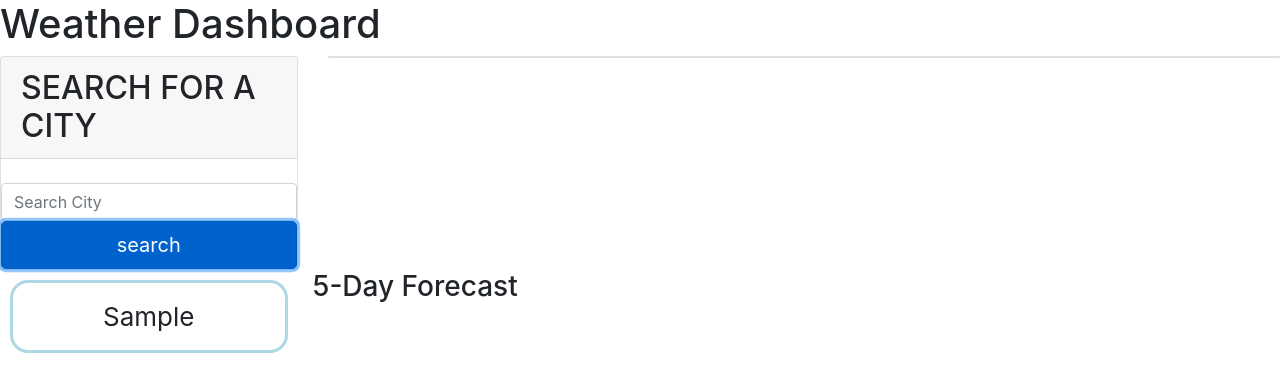
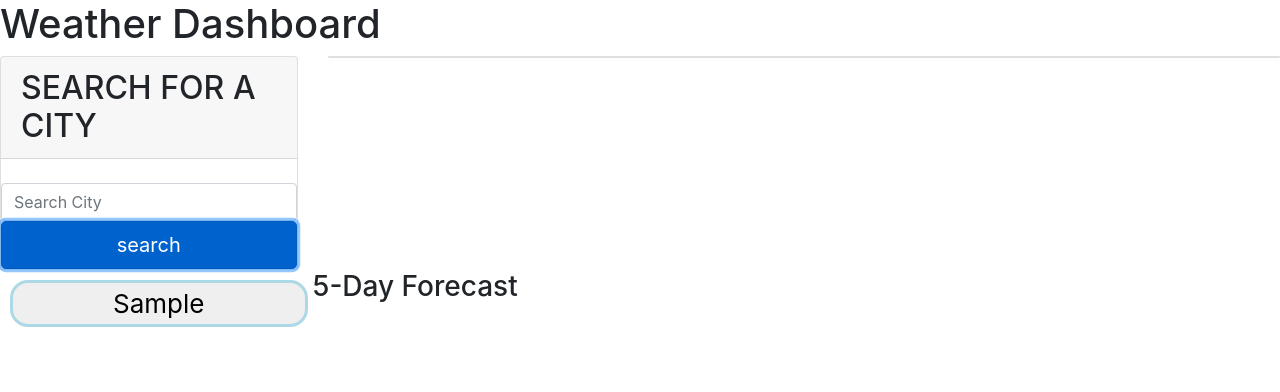
Before and after one commit to Yuleni1/Weather-Dashboard, a plain HTML site: page index.html in a window 1280 px wide. Both pictures are taken after typing "Sample" into the empty fields and a click on the button "search". Drawn offline with nearby package versions, Linux system fonts and the light colour scheme; no server answers.

Commit message:
updated li items to buttons for resubmission

```diff
--- a/assets/css/style.css
+++ b/assets/css/style.css
@@ -21,12 +21,14 @@ ul {
   margin: 5px;
 }
 
-div#saved-searches li {
+div#saved-searches button {
   list-style: none;
   font-size: 26px;
   text-align: center;
-  padding: 14px;
+  /* padding: 14px; */
   border: solid lightblue;
   border-radius: 18px;
   margin: 10px;
+  display: block;
+  width: 100%;
 }
--- a/assets/js/script.js
+++ b/assets/js/script.js
@@ -231,15 +231,18 @@ var formSubmitHandler = function(event){
 
 
     var saveCityInput = cityInput
-    localStorage.setItem("saveSearches", saveCityInput)
-    var loadCityInput = localStorage.getItem("saveSearches")
+    if(!saveCityInput){
+        return false;
+    }else{
+localStorage.setItem("saveSearches", saveCityInput)
+var loadCityInput = localStorage.getItem("saveSearches")
 
 
 
-    var createListEL = document.createElement("li");
-    createListEL.textContent = loadCityInput
-    loadSearchesEl.appendChild(createListEL);
-
+var createListEL = document.createElement("button");
+createListEL.textContent = loadCityInput
+loadSearchesEl.appendChild(createListEL);
+    }
 }
 
 
```
